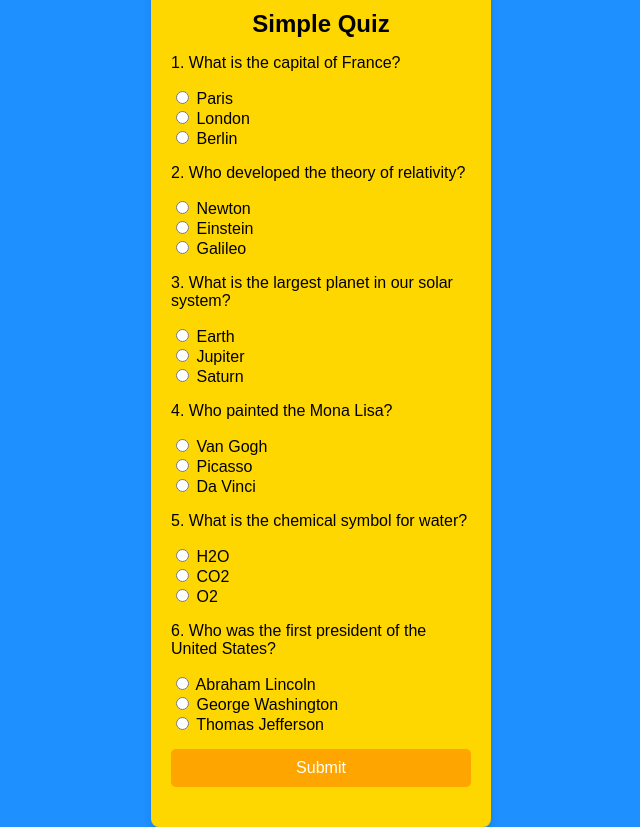
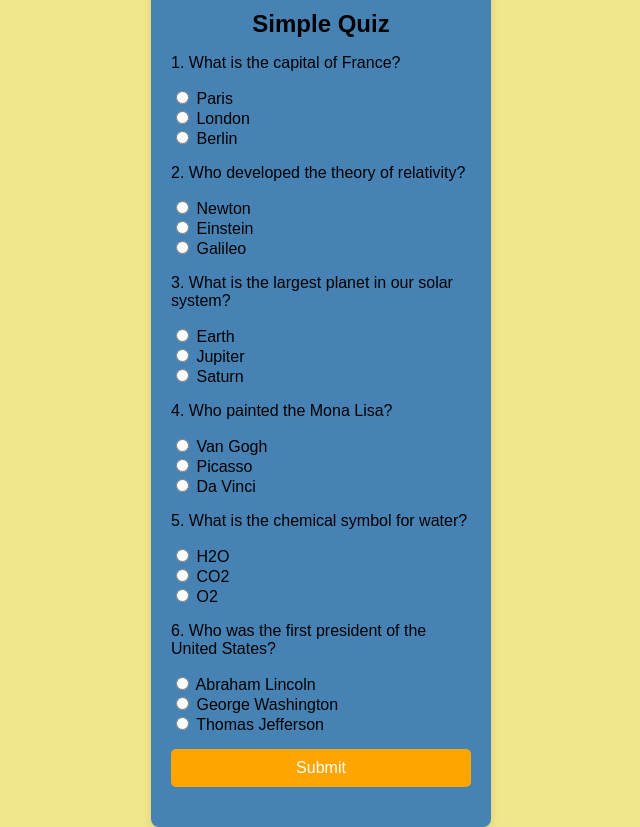
Before and after one commit to patryk6667/quiz-game, a plain HTML site: page index.html in a window 1280 px wide. Shown: the whole page, without its empty margins (319-959 px from the left). Drawn offline with Linux system fonts and the light colour scheme.

Commit message:
Update styles.css

```diff
--- a/styles.css
+++ b/styles.css
@@ -1,6 +1,6 @@
 body {
     font-family: Arial, sans-serif;
-    background-color: #1E90FF;
+    background-color: #F0E68C;
     display: flex;
     justify-content: center;
     align-items: center;
@@ -9,7 +9,7 @@ body {
 }
 
 .quiz-container {
-    background-color: #FFD700;
+    background-color: #4682B4;
     padding: 20px;
     border-radius: 8px;
     box-shadow: 0 4px 8px rgba(0, 0, 0, 0.1);
```
